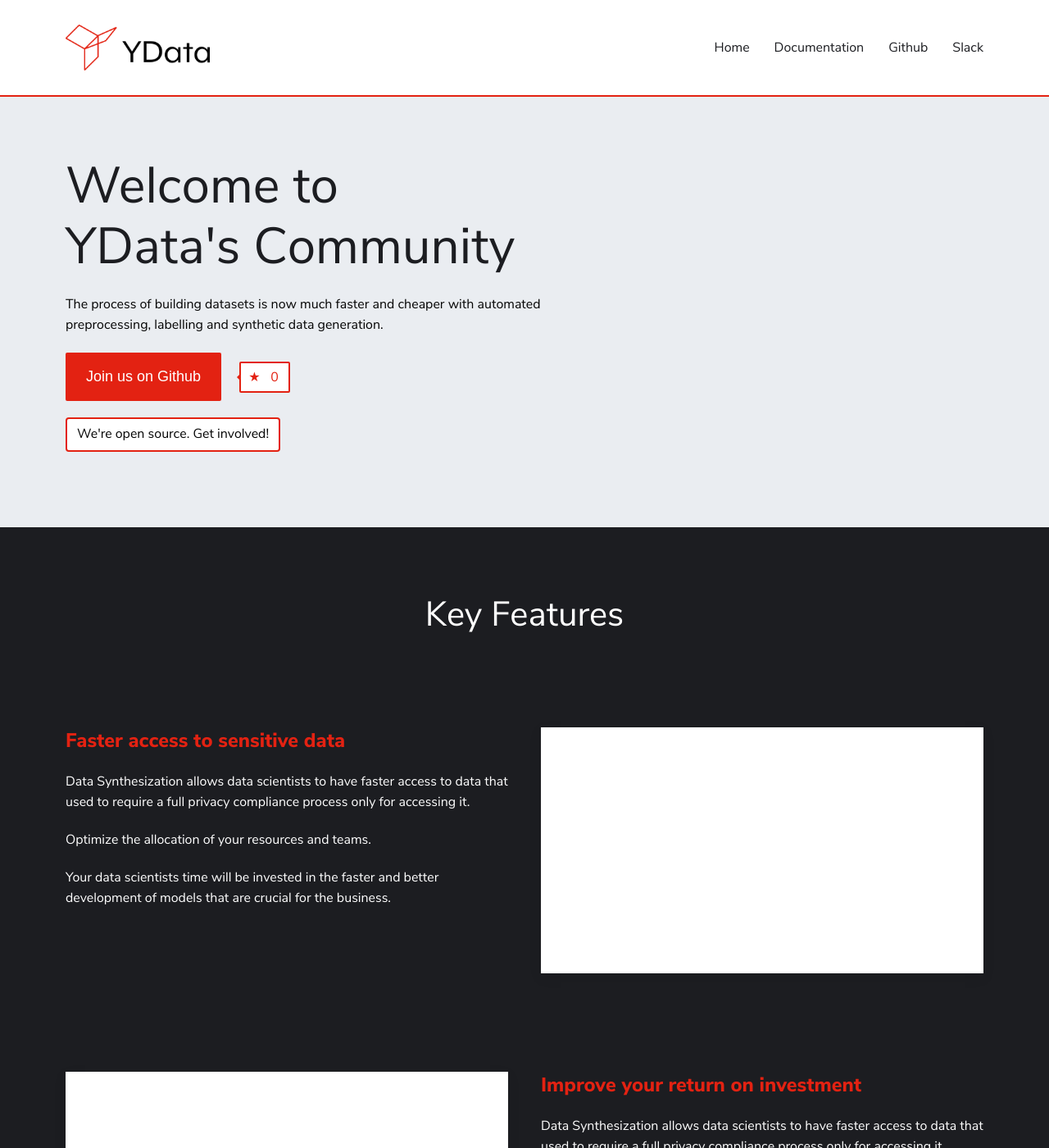
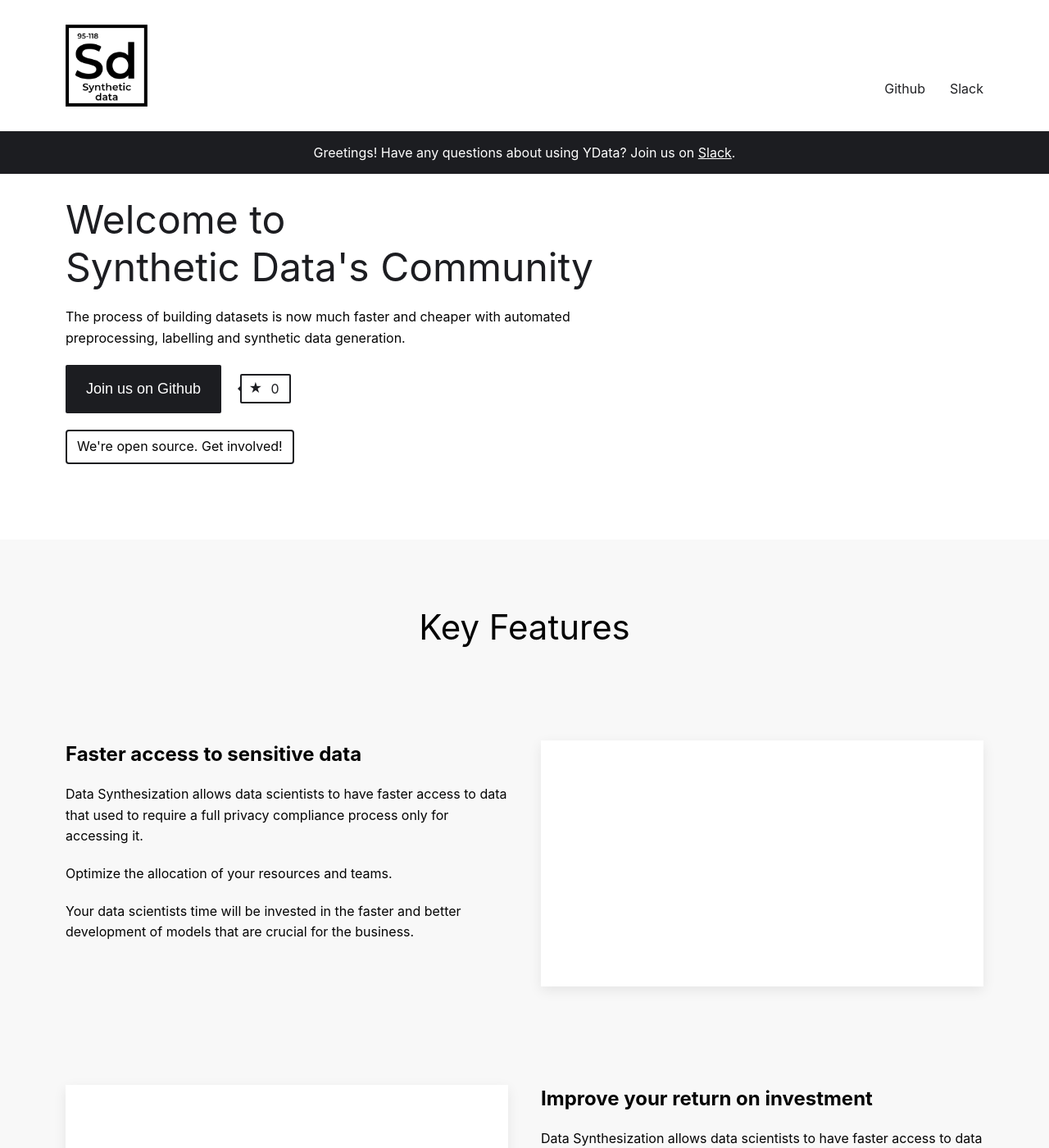
Before and after one commit to Data-Centric-AI-Community/syntheticdata.community, a Jekyll site: the page built from index.md, in a window 1280 px wide and 1400 px high. Shown: the whole window at 82% size. Built offline with Jekyll 4.4.1, drawn with Linux system fonts in a browser that asks for light colours; some of the changed text lies outside the part shown.

Commit message:
logo added, theme changes and analytics added

```diff
--- a/_includes/footer.html
+++ b/_includes/footer.html
@@ -3,22 +3,19 @@
 		<div class="uk-container uk-margin-medium"></div>
 			<div class="uk-child-width-expand@s uk-grid" uk-grid>
 				<div>
-					<h4 class="heading">YData</h4>
-					<a href="#" class="link">Documentation</a>
+					<h4 class="heading">Synthetic Data</h4>
 					<a href="#" class="link">Blog</a>
-					<a href="#" class="link">Link 3</a>
+					<a href="#" class="link">Link 2</a>
 				</div>
 				<div>
 					<h4 class="heading">Where to Find Us</h4>
 					<a href="#" class="link">Github</a>
 					<a href="#" class="link">Slack</a>
-					<a href="#" class="link">How to Contribute</a>
 				</div>
 				<div>
 					<h4 class="heading">More Links</h4>
 					<a href="#" class="link">Link 1</a>
 					<a href="#" class="link">Link 2</a>
-					<a href="#" class="link">Link 3</a>
 				</div>
 			</div>
 		</div>
--- a/_includes/head.html
+++ b/_includes/head.html
@@ -3,7 +3,7 @@
 	<meta charset="utf-8">
 	<meta http-equiv="X-UA-Compatible" content="IE=edge">
 	<meta name="viewport" content="width=device-width, initial-scale=1"><!-- Begin Jekyll SEO tag v2.6.1 -->
-    <title>YData | Community</title>
+	<title>Synthetic Data | Community</title>
 	<meta name="generator" content="Jekyll v3.8.5" />
 	<meta property="og:title" content="YData" />
 	<meta property="og:locale" content="en_US" />
@@ -12,9 +12,18 @@
 	<link rel="canonical" href="http://localhost:4000/" />
 	<meta property="og:url" content="http://localhost:4000/" />
 	<meta property="og:site_name" content="YData" />
-    <link rel="icon" href="/assets/ydata_favicon.png">
+	<link rel="icon" href="/assets/images/logo.png">
 	<!-- End Jekyll SEO tag -->
 	<link rel="stylesheet" href="/css/reset.css">
 	<link rel="stylesheet" href="/css/main.css">
 	<link type="application/atom+xml" rel="alternate" href="http://localhost:4000/feed.xml" title="YData" />
+	<!-- Global site tag (gtag.js) - Google Analytics -->
+	<script async src="https://www.googletagmanager.com/gtag/js?id=G-28JN990FNV"></script>
+	<script>
+	window.dataLayer = window.dataLayer || [];
+	function gtag(){dataLayer.push(arguments);}
+	gtag('js', new Date());
+
+	gtag('config', 'G-28JN990FNV');
+	</script>
 </head>
--- a/_includes/header.html
+++ b/_includes/header.html
@@ -1,11 +1,12 @@
 <div class="top-bar">
-    <header class="top-nav">
-        <a href="/" class="logo"><img src="/assets/images/ydata-logo-dark.png" alt="logo"></a>
+    <header class="header top-nav">
+        <a href="/" class="logo"><img src="/assets/images/logo.png" alt="logo"></a>
         <nav class="nav">
-            <a href="/" class="link"><span class="label">Home</span></a>
-            <a href="/example-page.html" class="link"><span class="label">Documentation</span></a>
-            <a href="/example-page.html" class="link"><span class="label">Github</span></a>
-            <a href="/example-page.html" class="link"><span class="label">Slack</span></a>
+            <a href="/example-page.html" target="_blank" class="link"><span class="label">Github</span></a>
+            <a href="/example-page.html" target="_blank" class="link"><span class="label">Slack</span></a>
         </nav>
     </header>
 </div>
+<div class="top-cta">
+    <p>Greetings! Have any questions about using YData? Join us on <a href="#" class="link">Slack</a>.</p>
+</div>
--- a/_layouts/home.html
+++ b/_layouts/home.html
@@ -10,7 +10,7 @@
 			<div class="uk-container uk-margin">
 				<div class="hero">
 					<div class="content main">
-						<h1 class="heading">Welcome to<br>YData's Community </h1>
+						<h1 class="heading">Welcome to<br>Synthetic Data's Community </h1>
 						<p>The process of building datasets is now much faster and cheaper with automated preprocessing, labelling and synthetic data generation.</p>
 						<button class="button uk-button-primary">Join us on Github</button>
 						<span id="star-counter" class="star-counter">0</span>
--- a/sass/_fonts.scss
+++ b/sass/_fonts.scss
@@ -1,3 +1,4 @@
+//not being used
 @font-face {
   	font-family: "Nunito Sans";
   	src: url('./fonts/NunitoSans/NunitoSans-Regular.ttf');
--- a/sass/main.scss
+++ b/sass/main.scss
@@ -1,4 +1,3 @@
-@import 'fonts';
 @import 'colors';
 @import 'UIkit-theme';
 @import 'base';
```
Also changed, not shown: sass/_UIkit-theme.scss (+4 -4 lines), sass/_base.scss (+43 -18 lines), sass/_colors.scss (+6 -6 lines), assets/images/logo.png (added), assets/images/ydata-logo-dark.png (deleted), assets/images/ydata-logo-white.svg (deleted), css/main.css. Lines whose indentation alone changed are shown as unchanged.
